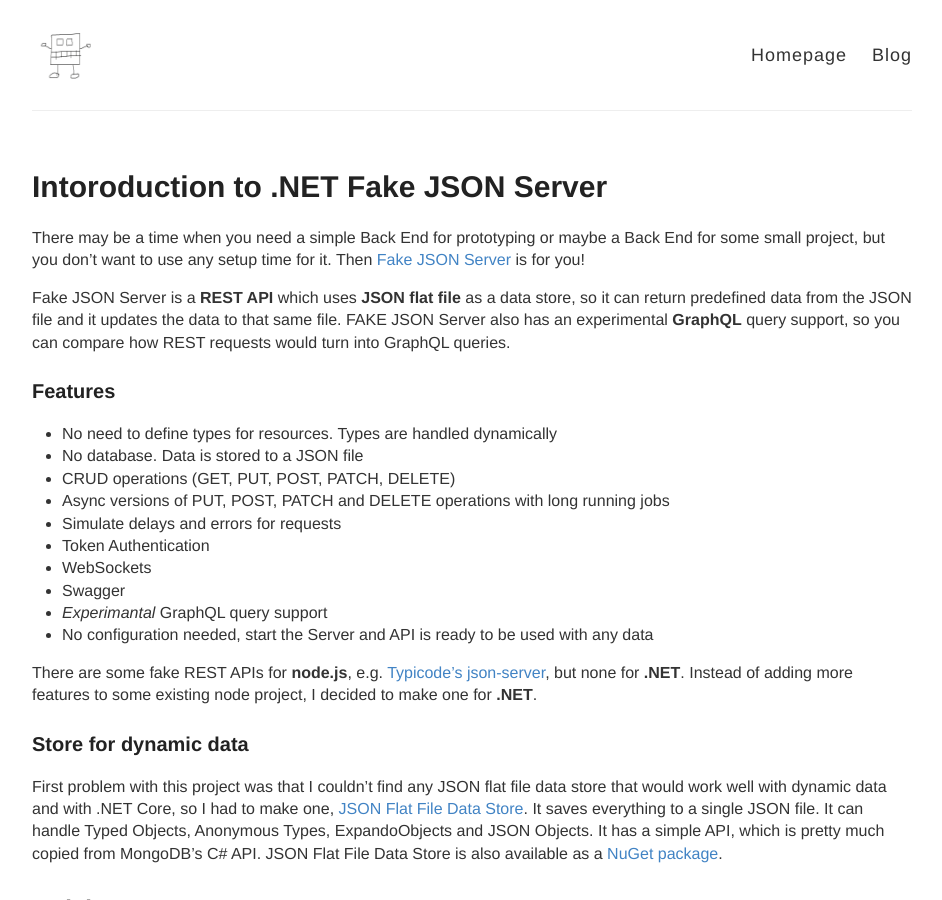
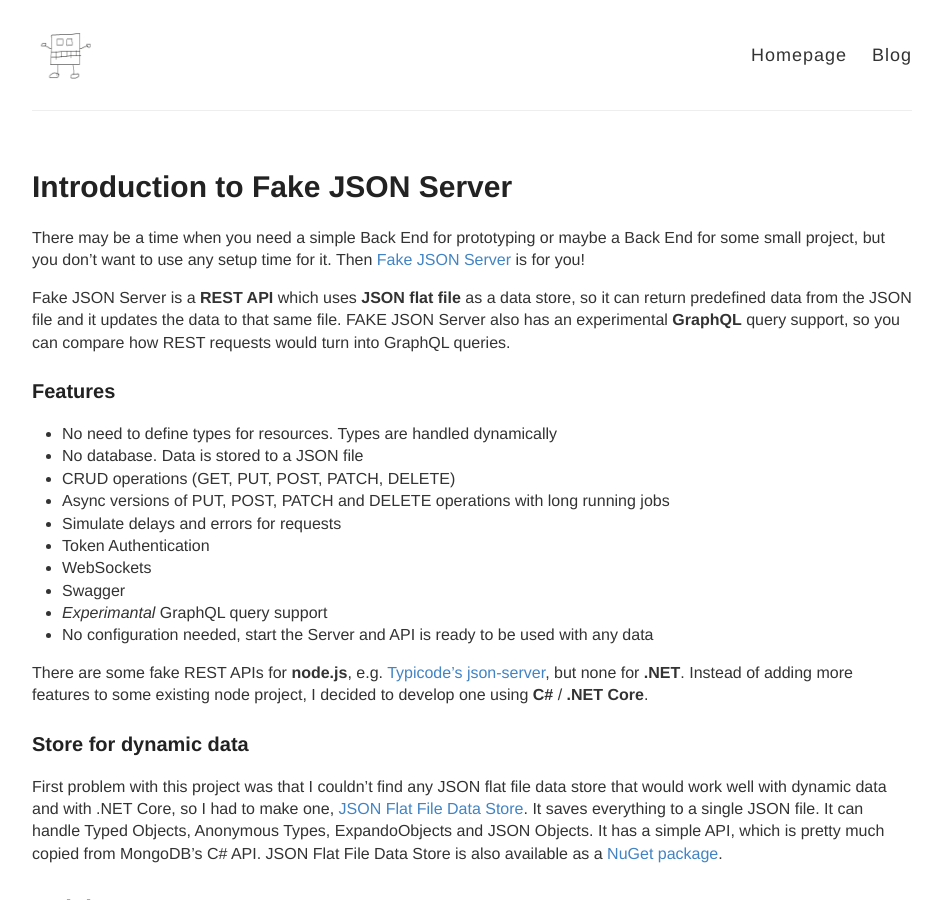
Before and after one commit to ttu/ttu.github.io, a Jekyll site: the page built from _posts/2017-8-17-introduction-to-fake-json-server.md, in a window 1280 px wide and 900 px high. Shown: the whole window, without its empty margins (168-1110 px from the left). Built offline with Jekyll 4.4.1, drawn with Linux system fonts in a browser that asks for light colours; comment, search, counter and statistics services are not loaded.

Commit message:
Fix post title

```diff
--- a/_posts/2017-8-17-introduction-to-fake-json-server.md
+++ b/_posts/2017-8-17-introduction-to-fake-json-server.md
@@ -1,6 +1,6 @@
 ---
 layout: post
-title: Intoroduction to .NET Fake JSON Server
+title: Introduction to Fake JSON Server
 excerpt: Introduction to .NET Fake JSON Server and how to use it as a Back End for a prototype project that previusly didn't use any Back End.
 ---
 
@@ -21,7 +21,7 @@
 * _Experimantal_ GraphQL query support
 * No configuration needed, start the Server and API is ready to be used with any data
 
-There are some fake REST APIs for __node.js__, e.g. [Typicode's json-server](https://github.com/typicode/json-server), but none for __.NET__. Instead of adding more features to some existing node project, I decided to make one for __.NET__.
+There are some fake REST APIs for __node.js__, e.g. [Typicode's json-server](https://github.com/typicode/json-server), but none for __.NET__. Instead of adding more features to some existing node project, I decided to develop one using __C#__ / __.NET Core__.
 
 ### Store for dynamic data
 
```
